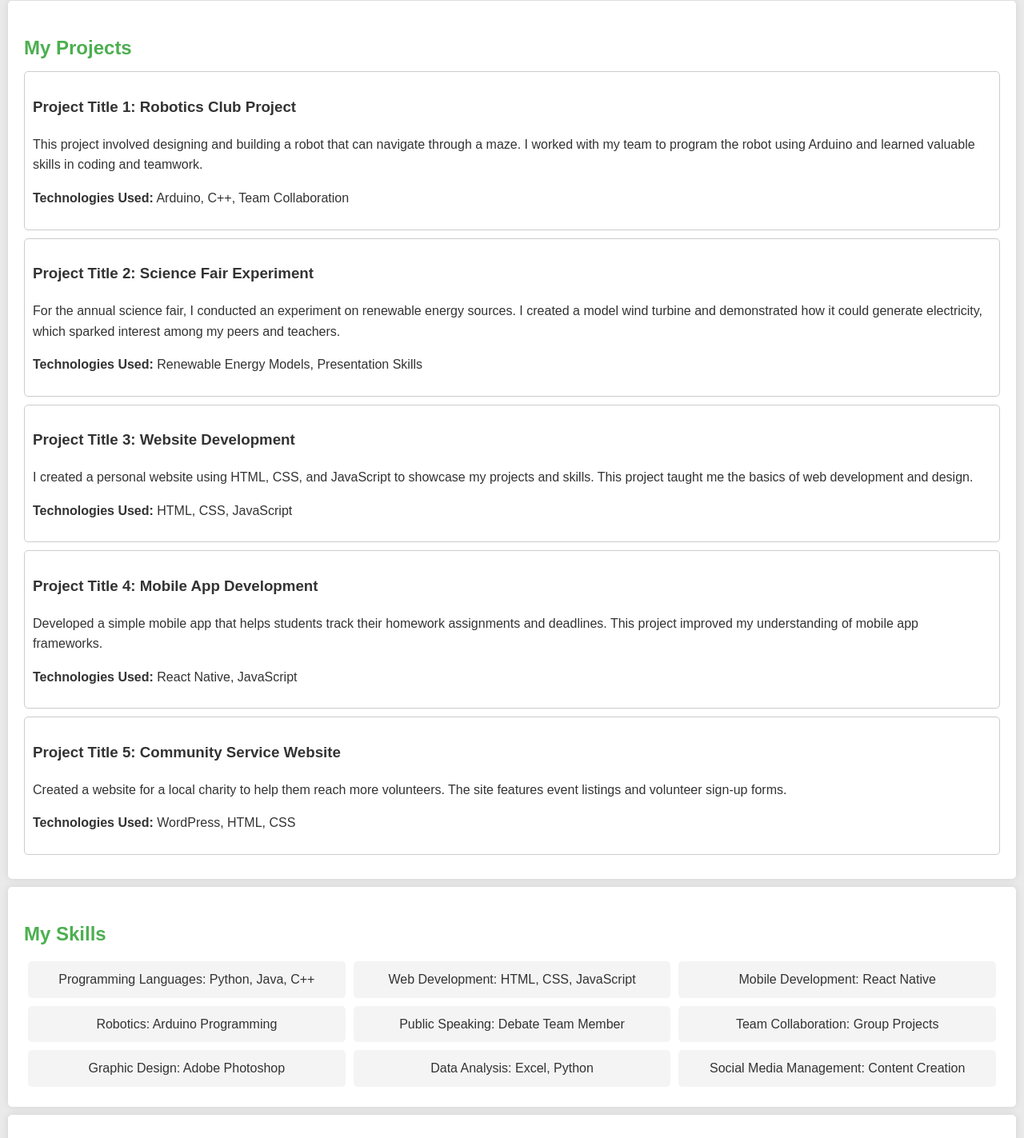
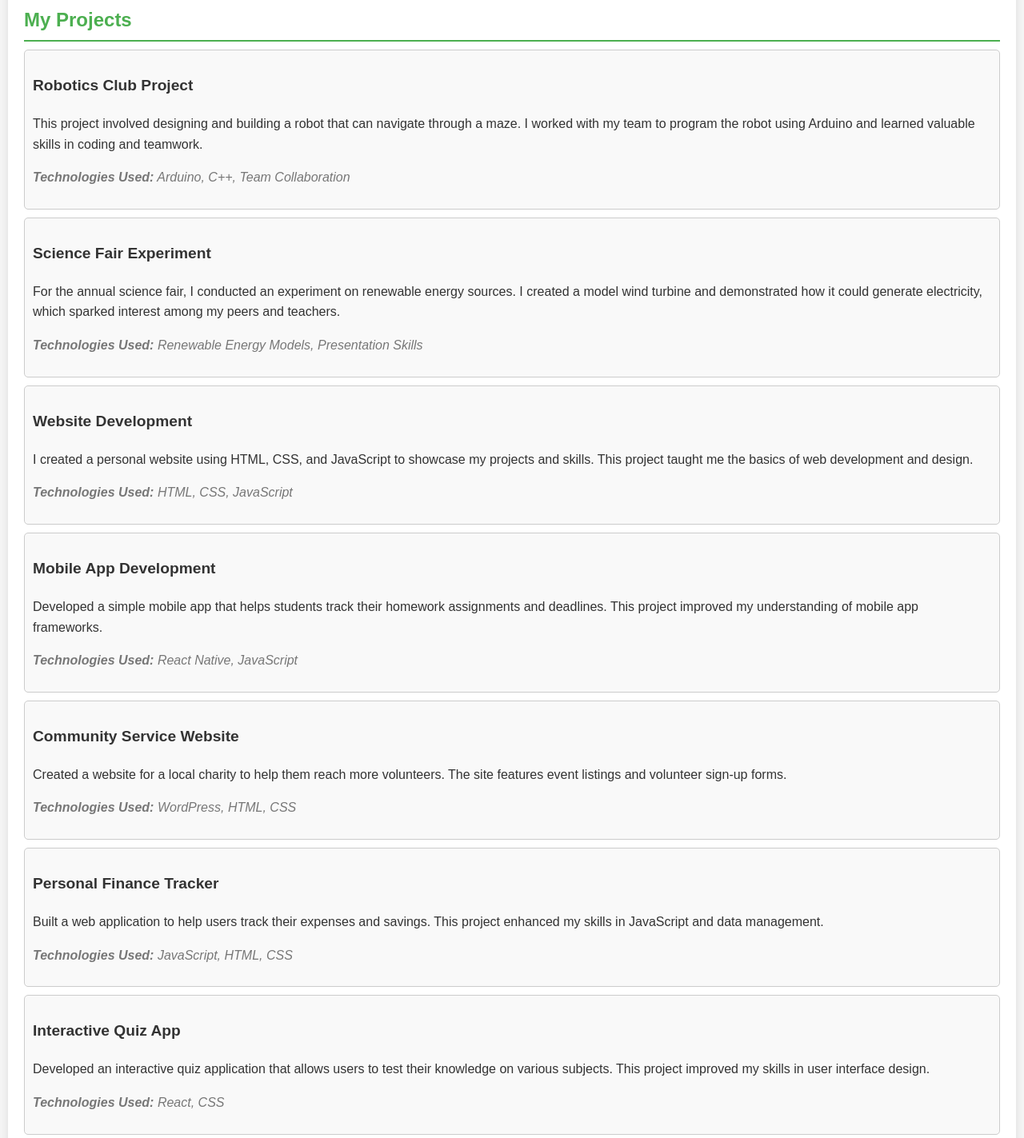
Before and after one commit to Harryrameshcode/creative-portfolio, a plain HTML site: page index.html in a window 1280 px wide. Shown: the part 520-1943 px from the top of the page at 80% size. Drawn offline with Linux system fonts and the light colour scheme.

Commit message:
Update index.html

```diff
--- a/index.html
+++ b/index.html
@@ -1,28 +1,30 @@
-Copy
 <!DOCTYPE html>
 <html lang="en">
 <head>
     <meta charset="UTF-8">
     <meta name="viewport" content="width=device-width, initial-scale=1.0">
     <title>Harry Ramesh's Creative Portfolio</title>
+    <link rel="stylesheet" href="https://cdnjs.cloudflare.com/ajax/libs/font-awesome/6.0.0-beta3/css/all.min.css">
     <style>
         body {
             font-family: 'Arial', sans-serif;
             margin: 0;
             padding: 0;
             line-height: 1.6;
-            background-color: #eaeaea;
+            background-color: #f4f4f4;
             color: #333;
         }
         header {
-            background: #4CAF50;
+            background: linear-gradient(90deg, #4CAF50, #2E7D32);
             color: #fff;
             padding: 20px 0;
             text-align: center;
+            box-shadow: 0 2px 10px rgba(0, 0, 0, 0.2);
         }
         nav ul {
             list-style: none;
             padding: 0;
+            margin: 0;
         }
         nav ul li {
             display: inline;
@@ -32,6 +34,10 @@ Copy
             color: #fff;
             text-decoration: none;
             font-weight: bold;
+            transition: color 0.3s;
+        }
+        nav ul li a:hover {
+            color: #FFD700;
         }
         section {
             padding: 20px;
@@ -43,43 +49,53 @@ Copy
         h2 {
             color: #4CAF50;
             margin-bottom: 10px;
+            border-bottom: 2px solid #4CAF50;
+            padding-bottom: 5px;
         }
-        .project {
+        .project, .shared-project {
             border: 1px solid #ccc;
             padding: 10px;
             margin: 10px 0;
             border-radius: 5px;
             transition: 0.3s;
+            background: #f9f9f9;
         }
-        .project:hover {
+        .project:hover, .shared-project:hover {
             box-shadow: 0 0 15px rgba(76, 175, 80, 0.5);
+            transform: translateY(-2px);
         }
         footer {
             text-align: center;
-            padding: 10px;
+            padding: 20px;
             background: #4CAF50;
             color: #fff;
             position: relative;
             bottom: 0;
             width: 100%;
+            margin-top: 20px;
         }
         .skills-list, .hobbies-list, .shared-projects {
             display: flex;
             flex-wrap: wrap;
             justify-content: space-around;
         }
-        .skill, .hobby, .shared-project {
+        .skill, .hobby {
             background: #f4f4f4;
             border-radius: 5px;
             padding: 10px;
             margin: 5px;
             flex: 1 1 30%;
             text-align: center;
+            transition: background 0.3s;
+        }
+        .skill:hover, .hobby:hover {
+            background: #eaeaea;
         }
         .form-container {
             display: flex;
             flex-direction: column;
             align-items: center;
+            margin: 20px 0;
         }
         .form-container input, .form-container textarea {
             width: 80%;
@@ -87,6 +103,11 @@ Copy
             margin: 5px 0;
             border: 1px solid #ccc;
             border-radius: 5px;
+            transition: border 0.3s;
+        }
+        .form-container input:focus, .form-container textarea:focus {
+            border-color: #4CAF50;
+            outline: none;
         }
         .form-container button {
             background: #4CAF50;
@@ -99,6 +120,17 @@ Copy
         }
         .form-container button:hover {
             background: #45a049;
+        }
+        .project-title {
+            font-weight: bold;
+            font-size: 1.2em;
+        }
+        .project-description {
+            margin: 5px 0;
+        }
+        .project-tech {
+            font-style: italic;
+            color: #777;
         }
         @media (max-width: 600px) {
             nav ul li {
@@ -136,29 +168,39 @@ Copy
     <section id="projects">
         <h2>My Projects</h2>
         <div class="project">
-            <h3>Project Title 1: Robotics Club Project</h3>
-            <p>This project involved designing and building a robot that can navigate through a maze. I worked with my team to program the robot using Arduino and learned valuable skills in coding and teamwork.</p>
-            <p><strong>Technologies Used:</strong> Arduino, C++, Team Collaboration</p>
+            <h3 class="project-title">Robotics Club Project</h3>
+            <p class="project-description">This project involved designing and building a robot that can navigate through a maze. I worked with my team to program the robot using Arduino and learned valuable skills in coding and teamwork.</p>
+            <p class="project-tech"><strong>Technologies Used:</strong> Arduino, C++, Team Collaboration</p>
         </div>
         <div class="project">
-            <h3>Project Title 2: Science Fair Experiment</h3>
-            <p>For the annual science fair, I conducted an experiment on renewable energy sources. I created a model wind turbine and demonstrated how it could generate electricity, which sparked interest among my peers and teachers.</p>
-            <p><strong>Technologies Used:</strong> Renewable Energy Models, Presentation Skills</p>
+            <h3 class="project-title">Science Fair Experiment</h3>
+            <p class="project-description">For the annual science fair, I conducted an experiment on renewable energy sources. I created a model wind turbine and demonstrated how it could generate electricity, which sparked interest among my peers and teachers.</p>
+            <p class="project-tech"><strong>Technologies Used:</strong> Renewable Energy Models, Presentation Skills</p>
         </div>
         <div class="project">
-            <h3>Project Title 3: Website Development</h3>
-            <p>I created a personal website using HTML, CSS, and JavaScript to showcase my projects and skills. This project taught me the basics of web development and design.</p>
-            <p><strong>Technologies Used:</strong> HTML, CSS, JavaScript</p>
+            <h3 class="project-title">Website Development</h3>
+            <p class="project-description">I created a personal website using HTML, CSS, and JavaScript to showcase my projects and skills. This project taught me the basics of web development and design.</p>
+            <p class="project-tech"><strong>Technologies Used:</strong> HTML, CSS, JavaScript</p>
         </div>
         <div class="project">
-            <h3>Project Title 4: Mobile App Development</h3>
-            <p>Developed a simple mobile app that helps students track their homework assignments and deadlines. This project improved my understanding of mobile app frameworks.</p>
-            <p><strong>Technologies Used:</strong> React Native, JavaScript</p>
+            <h3 class="project-title">Mobile App Development</h3>
+            <p class="project-description">Developed a simple mobile app that helps students track their homework assignments and deadlines. This project improved my understanding of mobile app frameworks.</p>
+            <p class="project-tech"><strong>Technologies Used:</strong> React Native, JavaScript</p>
         </div>
         <div class="project">
-            <h3>Project Title 5: Community Service Website</h3>
-            <p>Created a website for a local charity to help them reach more volunteers. The site features event listings and volunteer sign-up forms.</p>
-            <p><strong>Technologies Used:</strong> WordPress, HTML, CSS</p>
+            <h3 class="project-title">Community Service Website</h3>
+            <p class="project-description">Created a website for a local charity to help them reach more volunteers. The site features event listings and volunteer sign-up forms.</p>
+            <p class="project-tech"><strong>Technologies Used:</strong> WordPress, HTML, CSS</p>
+        </div>
+        <div class="project">
+            <h3 class="project-title">Personal Finance Tracker</h3>
+            <p class="project-description">Built a web application to help users track their expenses and savings. This project enhanced my skills in JavaScript and data management.</p>
+            <p class="project-tech"><strong>Technologies Used:</strong> JavaScript, HTML, CSS</p>
+        </div>
+        <div class="project">
+            <h3 class="project-title">Interactive Quiz App</h3>
+            <p class="project-description">Developed an interactive quiz application that allows users to test their knowledge on various subjects. This project improved my skills in user interface design.</p>
+            <p class="project-tech"><strong>Technologies Used:</strong> React, CSS</p>
         </div>
     </section>
 
@@ -174,6 +216,8 @@ Copy
             <div class="skill">Graphic Design: Adobe Photoshop</div>
             <div class="skill">Data Analysis: Excel, Python</div>
             <div class="skill">Social Media Management: Content Creation</div>
+            <div class="skill">Game Development: Unity</div>
+            <div class="skill">Machine Learning: Basic Concepts</div>
         </div>
     </section>
 
@@ -189,6 +233,8 @@ Copy
             <div class="hobby">Cooking New Recipes</div>
             <div class="hobby">Learning New Languages</div>
             <div class="hobby">Listening to Podcasts</div>
+            <div class="hobby">Traveling to New Places</div>
+            <div class="hobby">Writing Short Stories</div>
         </div>
     </section>
 
@@ -225,7 +271,7 @@ Copy
             if (title && description && technologies) {
                 const projectContainer = document.createElement('div');
                 projectContainer.classList.add('shared-project');
-                projectContainer.innerHTML = `<h4>${title}</h4><p>${description}</p><p><strong>Technologies Used:</strong> ${technologies}</p>`;
+                projectContainer.innerHTML = `<h4 class="project-title">${title}</h4><p class="project-description">${description}</p><p class="project-tech"><strong>Technologies Used:</strong> ${technologies}</p>`;
                 document.getElementById('sharedProjects').appendChild(projectContainer);
 
                 // Clear input fields
```
